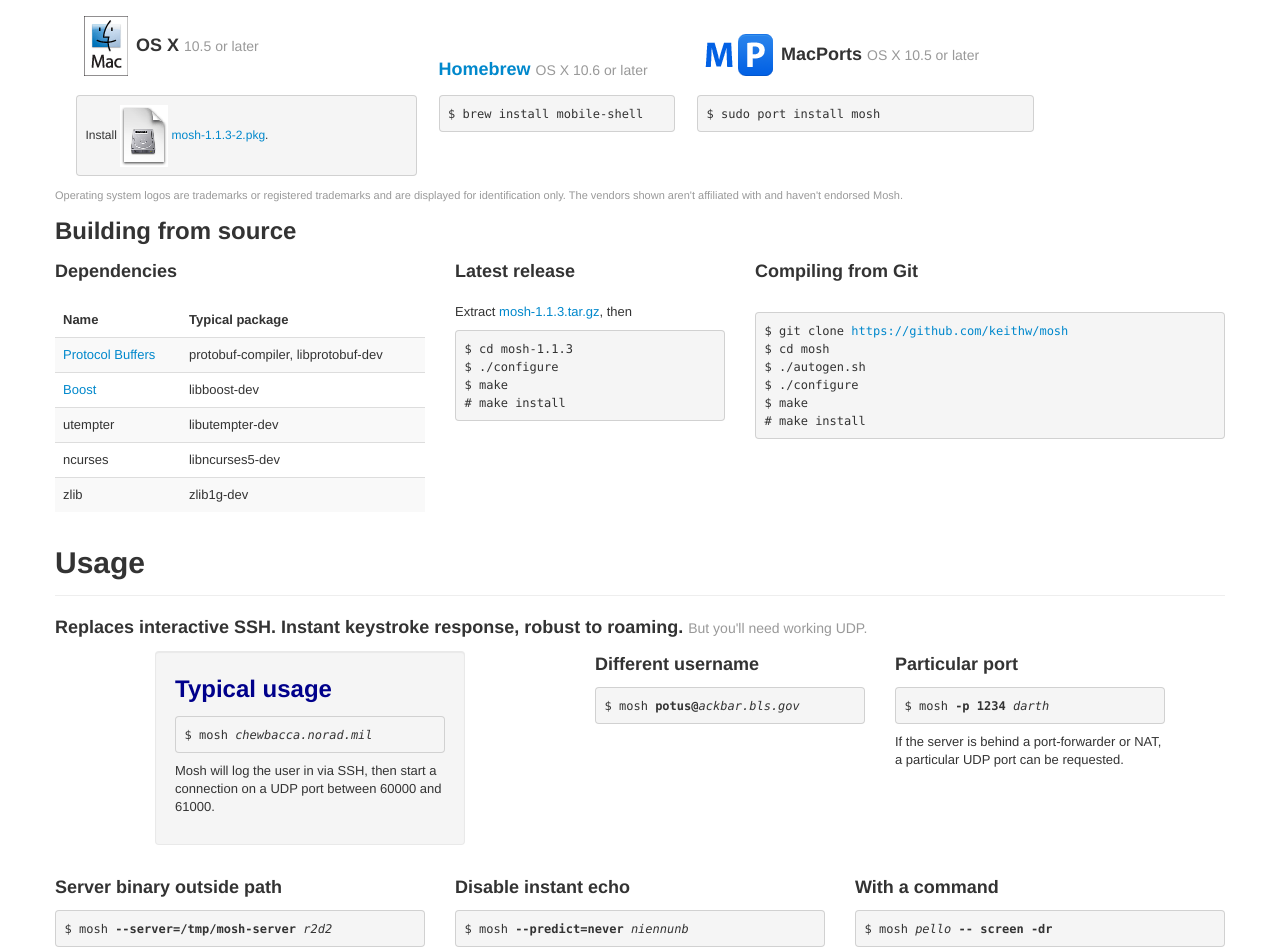
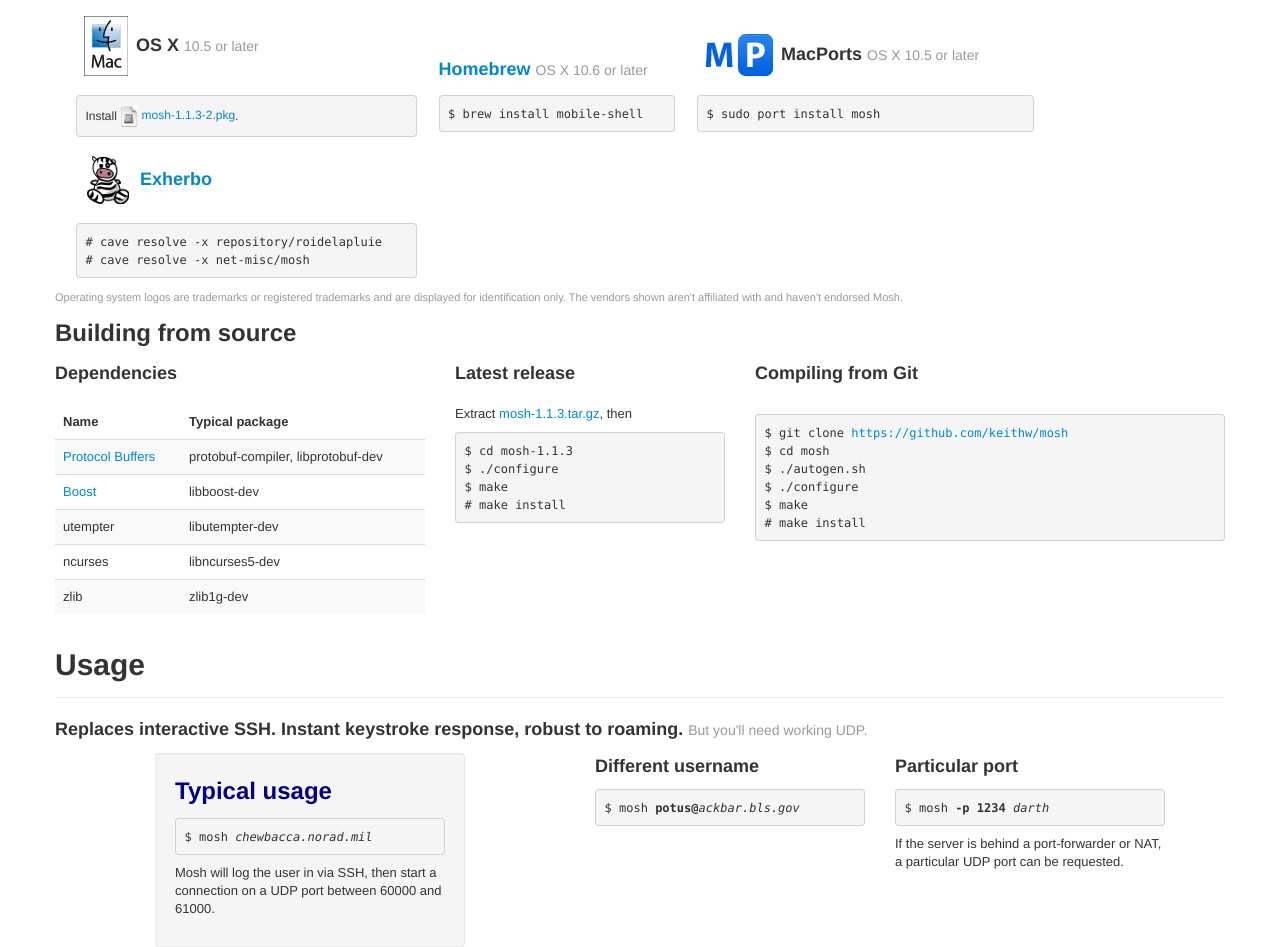
Before and after one commit to mobile-shell/mobile-shell.github.io, a plain HTML site: page index.html in a window 1280 px wide. Shown: the part 1504-2451 px from the top of the page. Drawn offline with Linux system fonts and the light colour scheme.

Commit message:
add exherbo

```diff
--- a/index.html
+++ b/index.html
@@ -270,13 +270,35 @@ $ sudo apt-get install mosh</pre></p>
 
 	  <tr class="inst">
 	    <td>
-	      <p><div class="prelike">Install <a href="https://github.com/downloads/keithw/mosh/mosh-1.1.3-2.pkg"><img src="dmg.png"> mosh-1.1.3-2.pkg</a>.</div></p>
+	      <p><div class="prelike">Install <a href="https://github.com/downloads/keithw/mosh/mosh-1.1.3-2.pkg"><img style="width:1.5em;" src="dmg.png"> mosh-1.1.3-2.pkg</a>.</div></p>
 	    </td>
 	    <td>
 	      <p><pre>$ brew install mobile-shell</pre></p>
 	    </td>
 	    <td>
 	      <p><pre>$ sudo port install mosh</pre></p>
+	    </td>
+	  </tr>
+	  <tr class="os">
+	    <td>
+            <h3 class="callout"><a href="http://www.exherbo.org"><img class="logo" src="exherbo.png">Exherbo</a></h3>
+	    </td>
+
+	    <td>
+	    </td>
+
+	    <td>
+	      </td>
+	  </tr>
+
+	  <tr class="inst">
+	    <td>
+          <p><pre># cave resolve -x repository/roidelapluie
+# cave resolve -x net-misc/mosh</pre></p>
+	    </td>
+	    <td>
+	    </td>
+	    <td>
 	    </td>
 	  </tr>
 	</table>
```
Also changed, not shown: exherbo.png (added).
